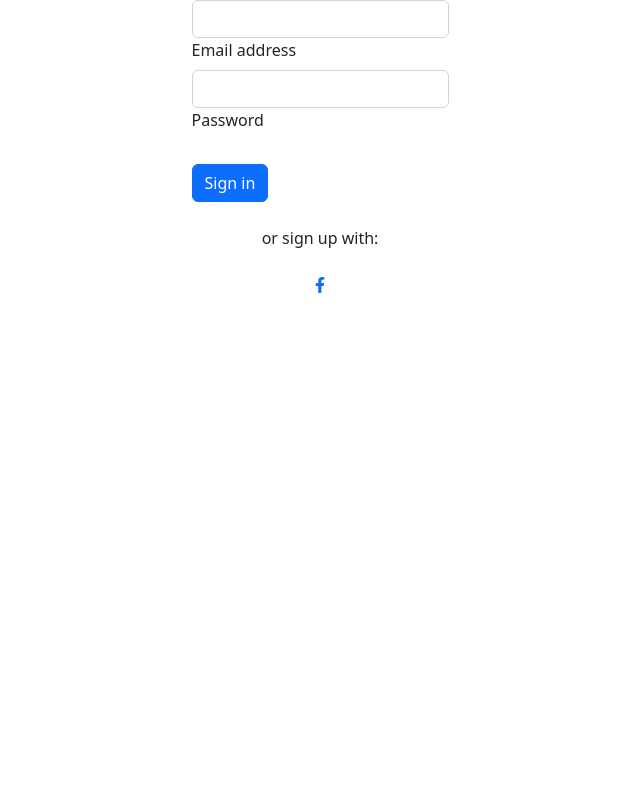
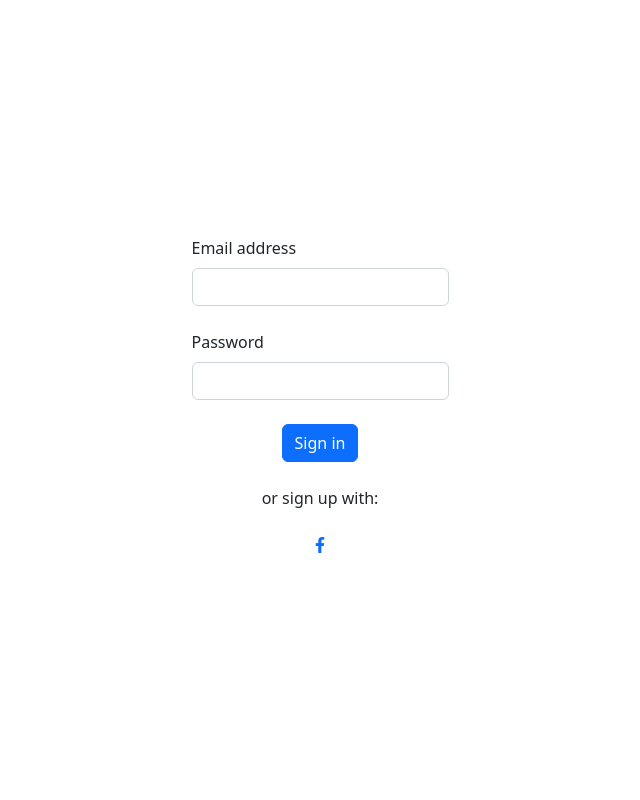
Before and after one commit to quandqpara/phptraining, a PHP site: page / in a window 1280 px wide. Shown: the whole page, without its empty margins (320-960 px from the left). Run offline with PHP 8.4, Linux system fonts and the light colour scheme.

Commit message:
Fixing Login Interface

```diff
--- /dev/null
+++ b/public/css/style.css
@@ -0,0 +1,8 @@
+body {
+    height: 100vh;
+}
+
+.form-login .btn-submit {
+    display: block;
+    margin: 0 auto;
+}
--- a/views/layouts/application.php
+++ b/views/layouts/application.php
@@ -9,8 +9,10 @@
     <!-- CSS only -->
     <link href="https://cdn.jsdelivr.net/npm/bootstrap@5.2.0/dist/css/bootstrap.min.css" rel="stylesheet" integrity="sha384-gH2yIJqKdNHPEq0n4Mqa/HGKIhSkIHeL5AyhkYV8i59U5AR6csBvApHHNl/vI1Bx" crossorigin="anonymous">
     <link rel="stylesheet" href="https://cdnjs.cloudflare.com/ajax/libs/font-awesome/6.2.0/css/all.min.css" integrity="sha512-xh6O/CkQoPOWDdYTDqeRdPCVd1SpvCA9XXcUnZS2FmJNp1coAFzvtCN9BmamE+4aHK8yyUHUSCcJHgXloTyT2A==" crossorigin="anonymous" referrerpolicy="no-referrer" />
+    <link rel="stylesheet" href="public/css/style.css">
 </head>
 <body>
     <?php include_once($view_file) ?>
+    <script src="public/js/common.js"></script>
 </body>
 </html>
--- a/views/pages/home.php
+++ b/views/pages/home.php
@@ -1,19 +1,19 @@
 <section class = "h-100 d-flex align-items-center justify-content-center">
-        <form method="POST" action="model\home.php>
+        <form method="POST" action="model\home.php" class="form-login">
             <!-- Email input -->
             <div class="form-outline mb-4">
+                <label class="form-label" for="email">Email address</label>
                 <input type="email" id="email" class="form-control"/>
-                <label class="form-label" for="email">Email address</label>
             </div>
 
             <!-- Password input -->
             <div class="form-outline mb-4">
+                <label class="form-label" for="password">Password</label>
                 <input type="password" id="password" class="form-control"/>
-                <label class="form-label" for="password">Password</label>
             </div>
 
             <!-- Submit button -->
-            <button type="button" class="d-flex justify-content-center btn btn-primary btn-block mb-4 ">Sign in</button>
+            <button type="button" class="btn btn-primary btn-block mb-4 btn-submit">Sign in</button>
 
             <!-- Register buttons -->
             <div class="text-center">
```
Also changed, not shown: public/js/common.js (added).
